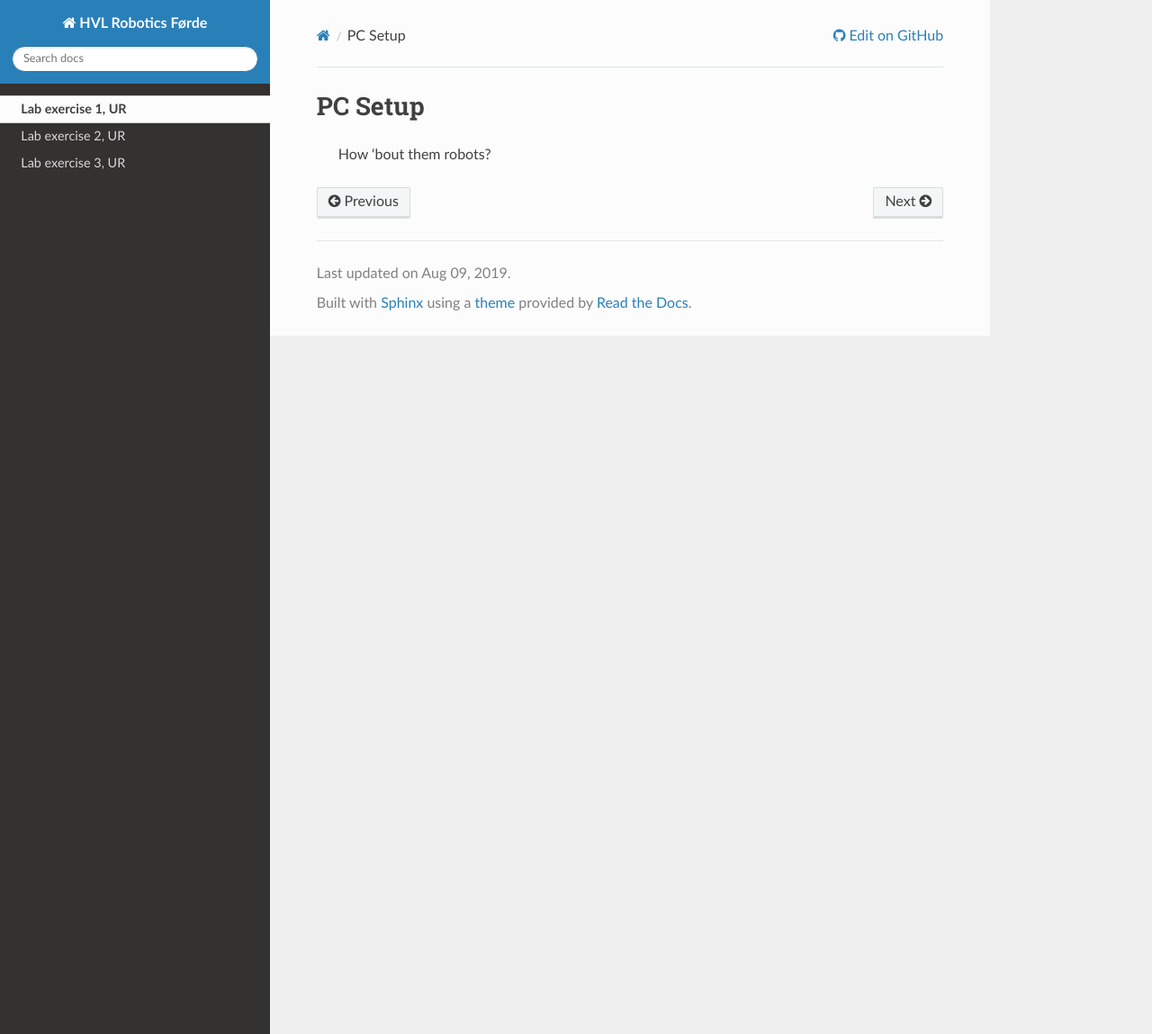
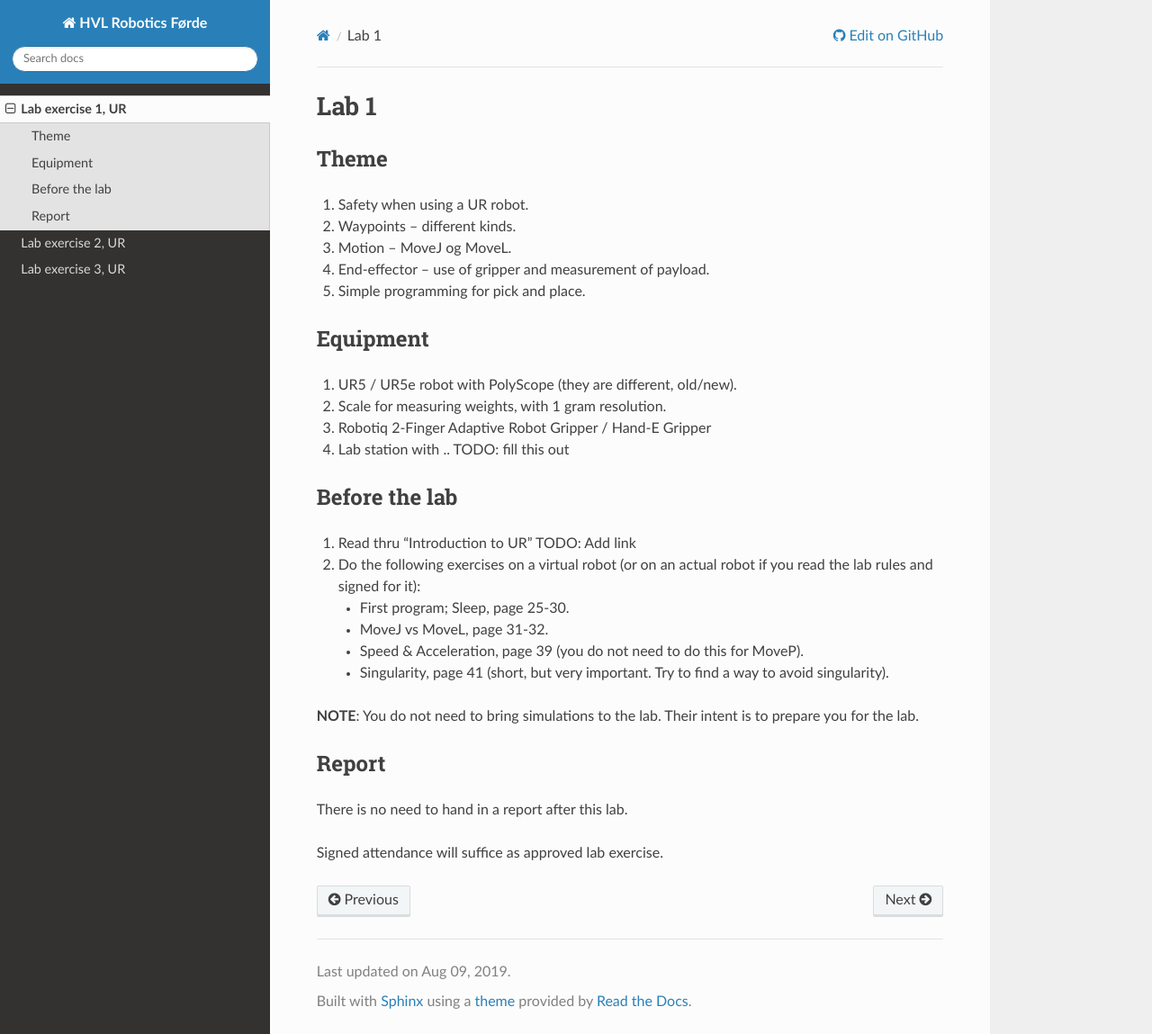
Before and after one commit to frdedynamics/robotics-lab-documentation, a Sphinx documentation site: the page built from source/texts/lab1.md, in a window 1280 px wide and 1149 px high. Shown: the whole window at 90% size. Built offline with Sphinx 7.4.7 and the Read the Docs theme 2.0.0, drawn with Linux system fonts in a browser that asks for light colours; the version number could not be read and is left out.

Commit message:
Update lab1.md

```diff
--- a/source/texts/lab1.md
+++ b/source/texts/lab1.md
@@ -1,2 +1,29 @@
-# PC Setup
->How 'bout them robots?
+# Lab 1
+
+## Theme
+1. Safety when using a UR robot.
+1. Waypoints – different kinds.
+1. Motion – MoveJ og MoveL.
+1. End-effector – use of gripper and measurement of payload.
+1. Simple programming for pick and place.
+
+## Equipment
+1. UR5 / UR5e robot with PolyScope (they are different, old/new).
+1. Scale for measuring weights, with 1 gram resolution.
+1. Robotiq 2-Finger Adaptive Robot Gripper / Hand-E Gripper
+1. Lab station with .. TODO: fill this out
+
+## Before the lab
+1. Read thru "Introduction to UR" TODO: Add link
+1. Do the following exercises on a virtual robot (or on an actual robot if you read the lab rules and signed for it):
+    * First program; Sleep, page 25-30.
+    * MoveJ vs MoveL, page 31-32.
+    * Speed & Acceleration, page 39 (you do not need to do this for MoveP).
+    * Singularity, page 41 (short, but very important. Try to find a way to avoid singularity).
+
+**NOTE**: You do not need to bring simulations to the lab. Their intent is to prepare you for the lab.
+
+## Report
+There is no need to hand in a report after this lab.
+
+Signed attendance will suffice as approved lab exercise.
```
